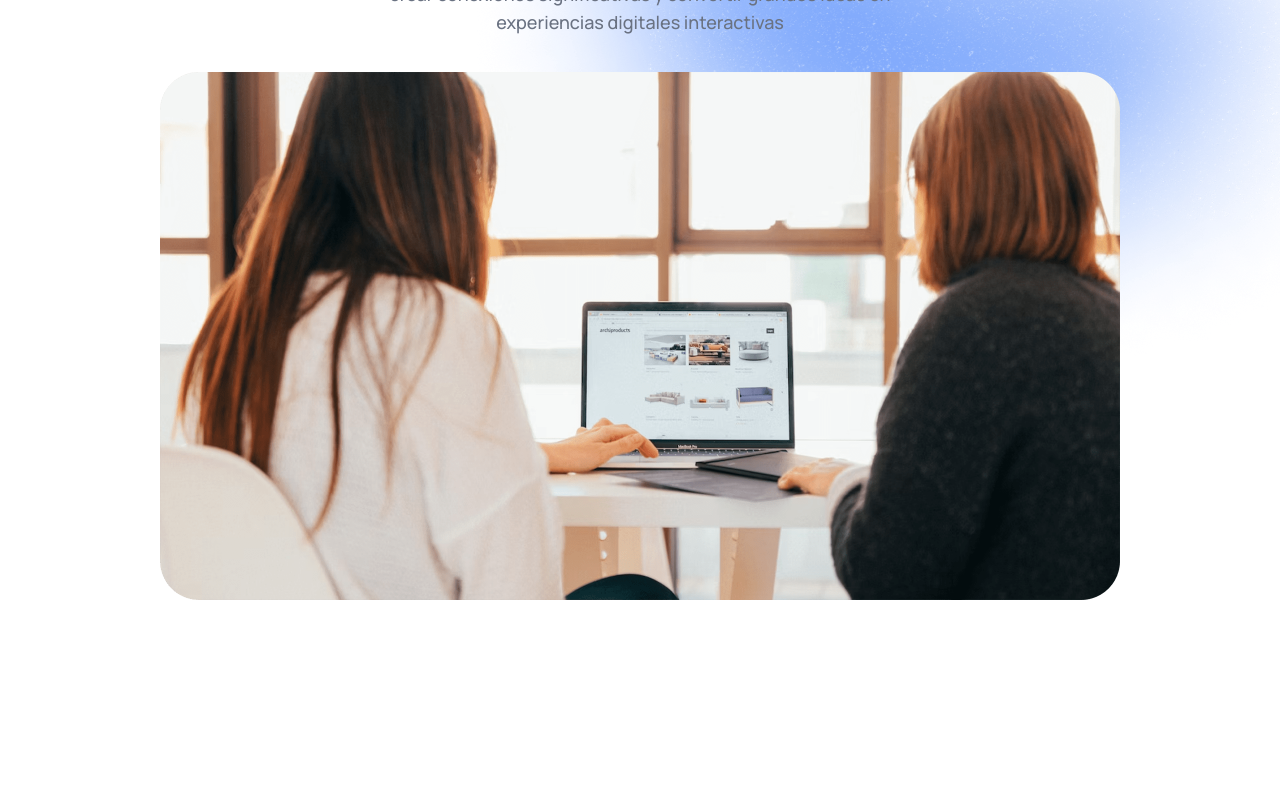
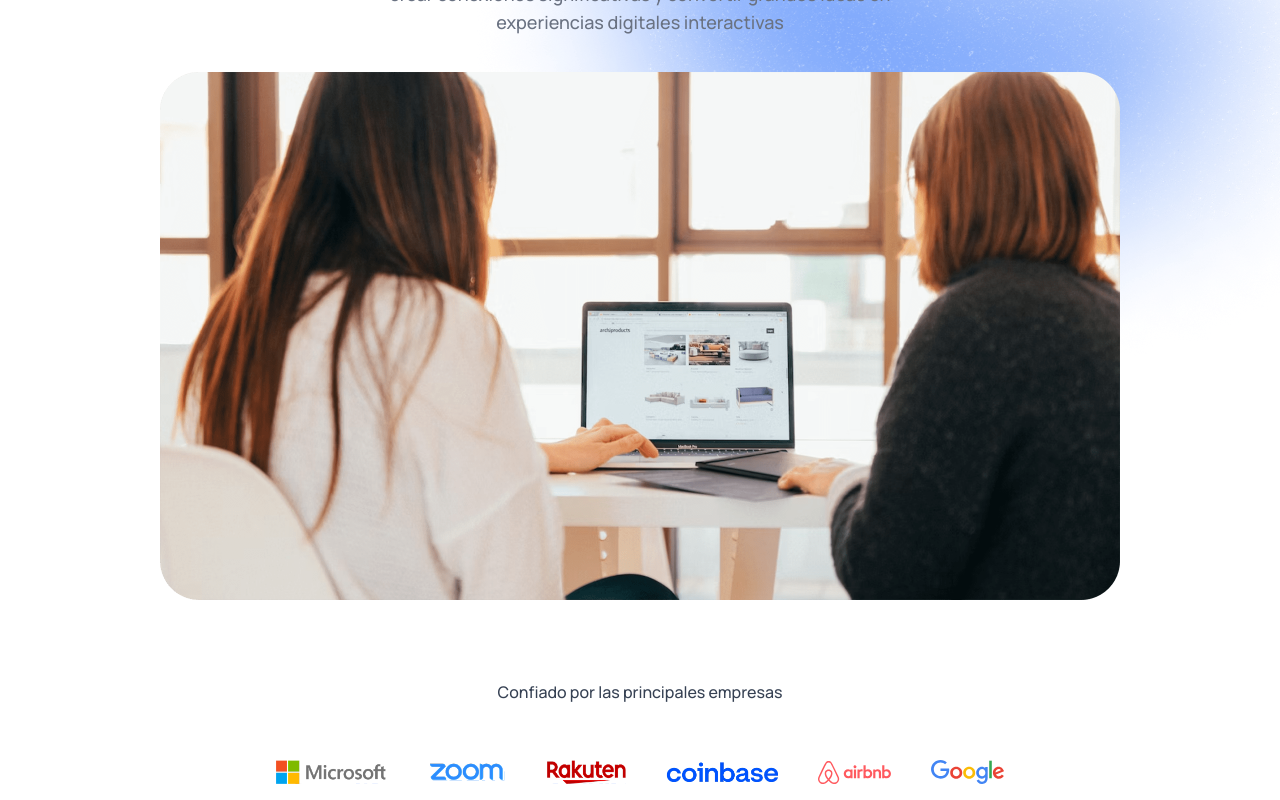
Before and after one commit to Emet-code/my-website-v0, a React (Vite) app: page / in a window 1280 px wide. Shown: the part 447-1247 px from the top of the page. Before the commit the page ends 1127 px from the top, so only its background shows below. Built offline with nearby package versions, Linux system fonts and the light colour scheme.

Commit message:
creación de componente para los sponsors

```diff
--- a/src/App.jsx
+++ b/src/App.jsx
@@ -1,6 +1,7 @@
 import { useState } from "react"
 import Navbar from "./components/Navbar"
 import Hero from "./components/Hero"
+import TrustedBy from "./components/TrustedBy"
 
 const App = () => {
   const [theme, setTheme] = useState(localStorage.getItem('theme') ? localStorage.getItem('theme') : 'light');
@@ -9,6 +10,7 @@
     <div className="dark:bg-black relative">
       <Navbar theme={theme} setTheme={setTheme} />
       <Hero />
+      <TrustedBy />
     </div>
   )
 }
--- /dev/null
+++ b/src/components/TrustedBy.jsx
@@ -0,0 +1,17 @@
+import {company_logos} from "../assets/assets";
+
+const TrustedBy = () => {
+  return (
+    <div className="flex flex-col items-center px-4 sm:px-12 lg:px-24 xl:px-40 gap-10 text-gray-700 dark:text-white/80">
+        <h3 className="font-semibold">Confiado por las principales empresas</h3>
+
+        <div className="flex items-center justify-center flex-wrap gap-10 m-4">
+            {company_logos.map((logo, index) => (
+                <img key={index} src={logo} className="max-h-5 sm:max-h-6 dark:drop-shadow-xl" alt="" />
+            ))}
+        </div>
+    </div>
+  )
+}
+
+export default TrustedBy
```
